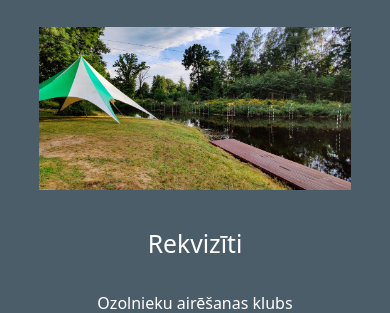
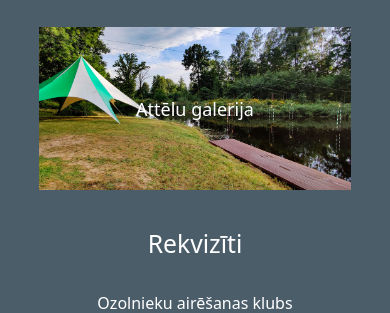
Before and after one commit to Karlis-Rusmanis/Laivusports, a PHP site: page /klubs.php in a window 390 px wide. Shown: the part 147-460 px from the top of the page. Run offline with PHP 8.4, Linux system fonts and the light colour scheme.

Commit message:
"attēlu galerija" is visible

```diff
--- a/klubs_style.css
+++ b/klubs_style.css
@@ -28,15 +28,15 @@ section {
   bottom: 0;
   left: 0;
   right: 0;
-  background: rgba(0, 0, 0, 0.5);
+
   color: #fff;
-  visibility: hidden;
-  opacity: 0;
+
+  opacity: 1;
   transition: opacity 0.3s, visibility 0.3s;
 }
 
 .overlay p {
-  font-size: 20px;
+  font-size: 25px;
   margin: 0;
   position: absolute;
   top: 50%;
@@ -45,8 +45,7 @@ section {
 }
 
 #gallery:hover .overlay {
-  visibility: visible;
-  opacity: 1;
+  background: rgba(0, 0, 0, 0.5);
 }
 
 #details {
@@ -81,3 +80,9 @@ p {
     text-align: center;
   }
 }
+
+@media (max-width: 400px) {
+  .overlay p {
+    font-size: 18px;
+  }
+}
```
